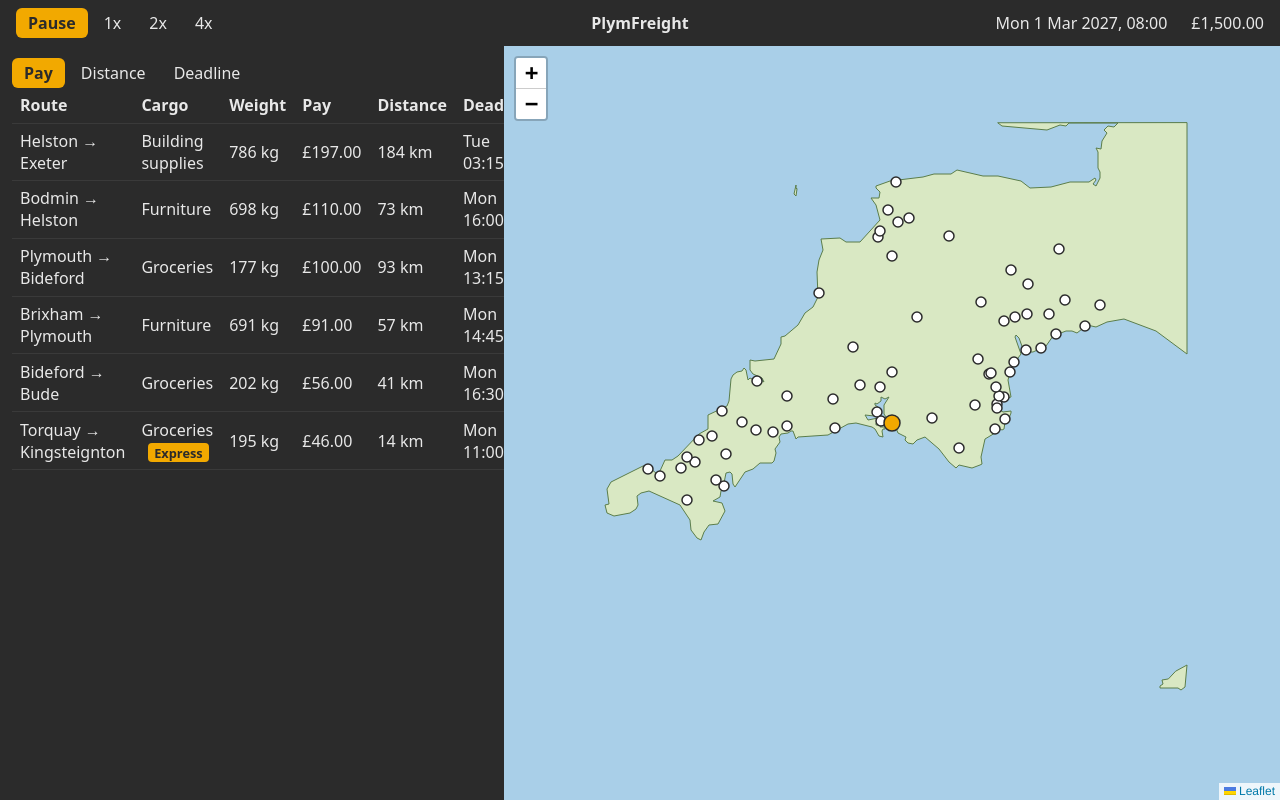
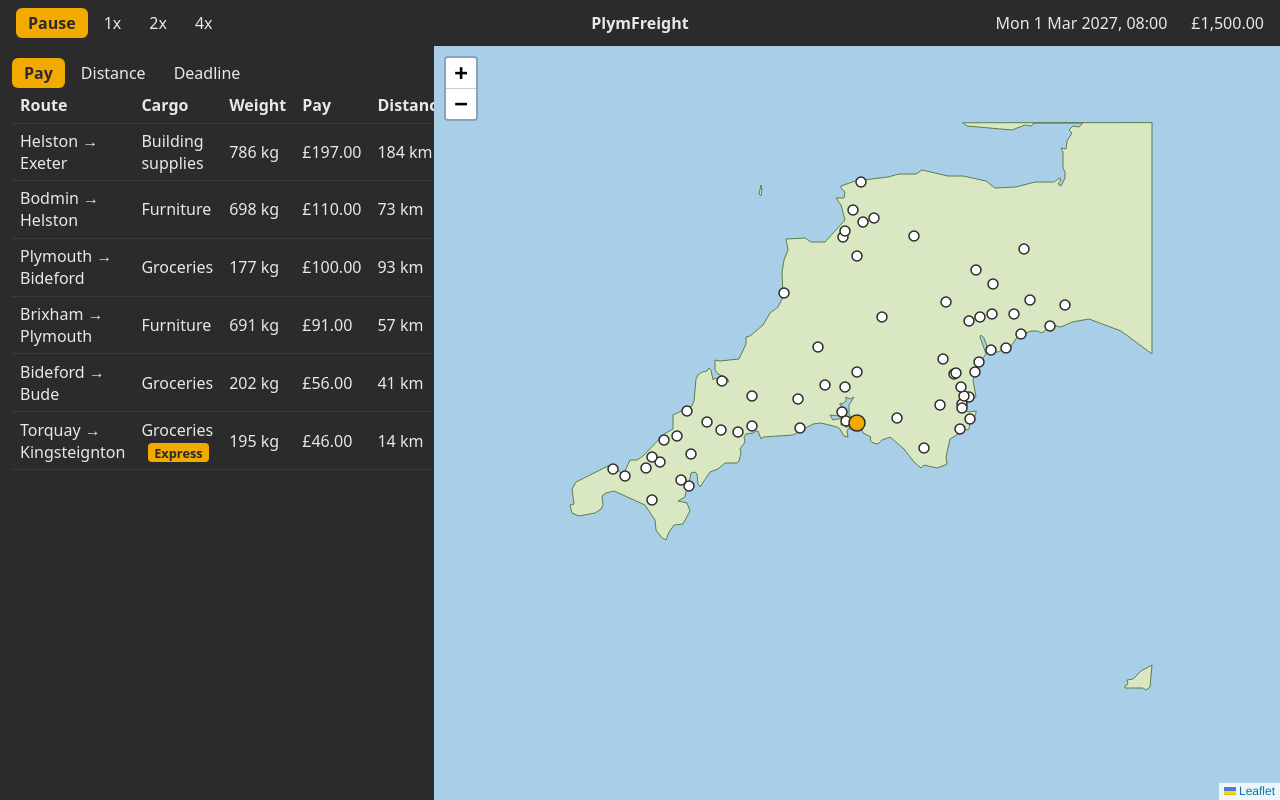
Before and after one commit to fordyyyx/freightline, a React (Vite) app: page / in a window 1280 px wide. Built offline with nearby package versions, Linux system fonts and the light colour scheme.

Commit message:
fix: size the job board with the window

```diff
--- a/src/ui/JobBoard.css
+++ b/src/ui/JobBoard.css
@@ -1,5 +1,5 @@
 .job-board {
-  width: 30rem;
+  flex: 0 0 clamp(24rem, 32vw, 36rem);
   overflow-y: auto;
   background: #2b2b2b;
   color: #e8e8e8;
--- a/src/ui/MapView.css
+++ b/src/ui/MapView.css
@@ -1,5 +1,6 @@
 .map {
   flex: 1;
+  min-width: 0;
 }
 
 .map.leaflet-container {
```
